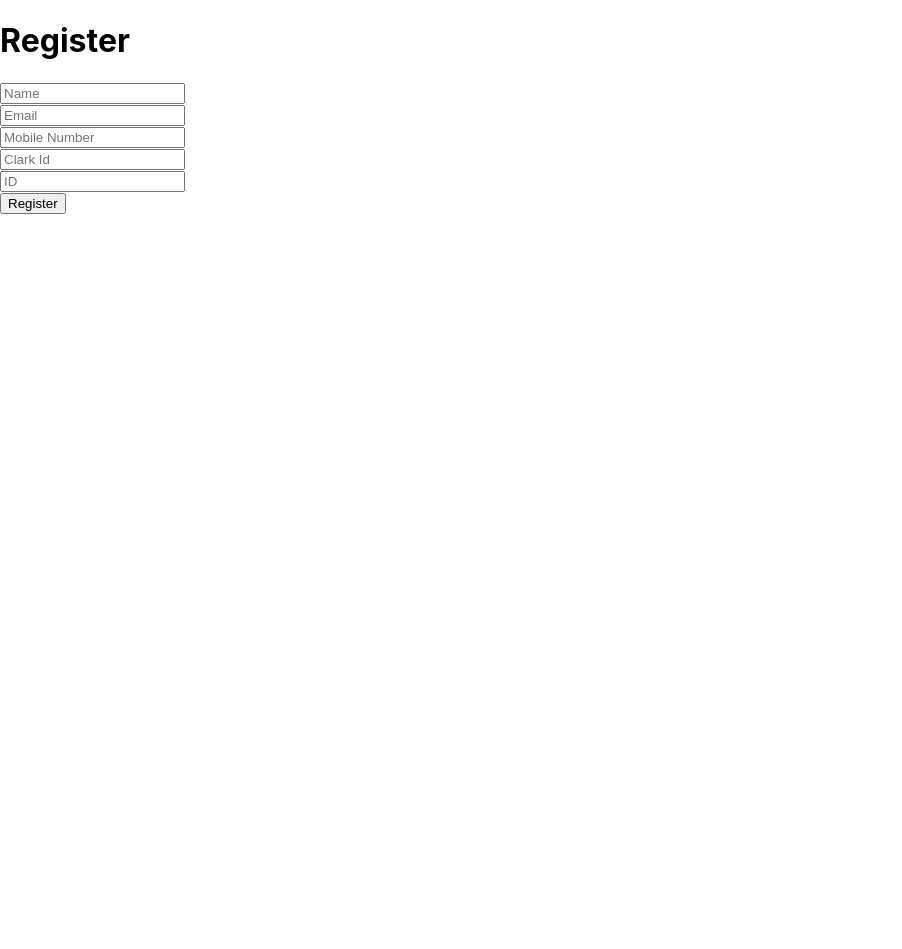
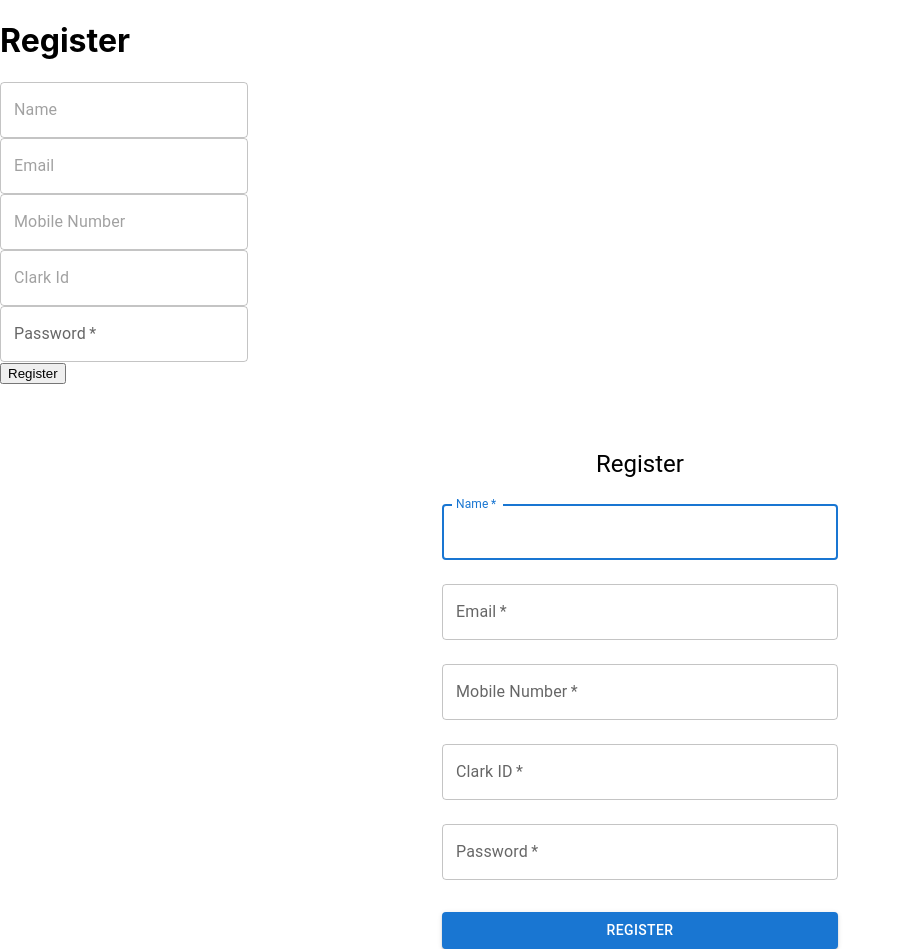
Before and after one commit to nayanakamerkar/clarkcafe, a React (Create React App) app in the folder frontend/: page /register in a window 1280 px wide. Shown: the whole page, without its empty margins (0-902 px from the left). Before the commit the page ends 800 px from the top, so only its background shows below. Built offline with nearby package versions, Linux system fonts and the light colour scheme.

Commit message:
yash changes

```diff
--- a/frontend/package.json
+++ b/frontend/package.json
@@ -5,6 +5,7 @@
   "dependencies": {
     "@emotion/react": "^11.11.1",
     "@emotion/styled": "^11.11.0",
+    "@mui/icons-material": "^5.14.14",
     "@mui/material": "^5.14.14",
     "@testing-library/jest-dom": "^5.17.0",
     "@testing-library/react": "^13.4.0",
@@ -14,9 +15,10 @@
     "react-dom": "^18.2.0",
     "react-router-dom": "^6.17.0",
     "react-scripts": "^5.0.1",
+    "react-toastify": "^9.1.3",
     "react-use-cart": "^1.13.0",
-    "react-toastify": "^9.1.3",
-    "web-vitals": "^2.1.4"
+    "web-vitals": "^2.1.4",
+    "yup": "^1.3.2"
   },
   "scripts": {
     "start": "react-scripts start",
--- a/frontend/src/components/AddProduct.js
+++ b/frontend/src/components/AddProduct.js
@@ -1,5 +1,5 @@
 // client/src/components/AddProduct.js
-import { ToastContainer, toast } from 'react-toastify';
+import { toast } from 'react-toastify';
 import 'react-toastify/dist/ReactToastify.css';
 import React, { useState, useEffect } from 'react';
 import axios from 'axios';
--- a/frontend/src/components/Cart.js
+++ b/frontend/src/components/Cart.js
@@ -1,24 +1,27 @@
-import React from 'react'
+import React from 'react';
+import { useCart } from 'react-use-cart';
 
 const Cart = () => {
 
     const {
         isEmpty,
-        totalUniqueItems,
+        totalItems,
         items,
         updateItemQuantity,
         removeItem,
     } = useCart();
 
+
     if (isEmpty) return <p>Your Cart is empty</p>
 
     return (
         <div>
-            <h1>Your Cart ({totalUniqueItems})</h1>
+            <h1>Your Cart ({totalItems})</h1>
             <ul>
+                {console.log(items)}
                 {items.map((item) => (
-                    <li key={item.id}>
-                        {item.quantity} x {item.name} &mdash;
+                    < li key={item.id} >
+                        {item.quantity} x {item.name} & mdash;
                         <button
                             onClick={() => updateItemQuantity(item.id, item.quantity - 1)}
                         >
@@ -33,7 +36,7 @@ const Cart = () => {
                     </li>
                 ))}
             </ul>
-        </div>
+        </div >
     )
 }
 
--- /dev/null
+++ b/frontend/src/components/CategoryList.js
@@ -0,0 +1,29 @@
+import React from 'react';
+import { Grid, Paper, Typography, Box } from '@mui/material';
+
+const categories = [
+    { name: 'Beverages', imageUrl: 'path_to_image_1.jpg' },
+    { name: 'Snacks', imageUrl: 'path_to_image_2.jpg' },
+    // Add more categories as needed
+];
+
+const CategoryItem = ({ name, imageUrl }) => (
+    <Grid item xs={12} sm={6} md={4} lg={3}>
+        <Paper elevation={3}>
+            <Box style={{ backgroundImage: `url(${imageUrl})`, height: '200px', backgroundSize: 'cover' }} />
+            <Typography variant="h6" align="center">
+                {name}
+            </Typography>
+        </Paper>
+    </Grid>
+);
+
+const CategoryList = () => (
+    <Grid container spacing={3}>
+        {categories.map((category) => (
+            <CategoryItem key={category.name} {...category} />
+        ))}
+    </Grid>
+);
+
+export default CategoryList;
--- /dev/null
+++ b/frontend/src/components/HeroBanner.js
@@ -0,0 +1,32 @@
+import React from 'react';
+import { Box, Typography, Button } from '@mui/material';
+import styled from '@emotion/styled';
+
+const BannerContainer = styled(Box)({
+    height: '400px',
+    backgroundColor: 'red',
+    backgroundImage: 'url(YOUR_IMAGE_URL_HERE)', // Replace with your image URL
+    backgroundSize: 'cover',
+    backgroundPosition: 'center',
+    display: 'flex',
+    flexDirection: 'column',
+    justifyContent: 'center',
+    alignItems: 'center',
+    color: '#fff',
+});
+
+const HeroBanner = () => (
+    <BannerContainer>
+        <Typography variant="h2" gutterBottom>
+            Welcome to Clark Cafe
+        </Typography>
+        <Typography variant="h6" gutterBottom>
+            Get You food ready before you.
+        </Typography>
+        <Button variant="contained" color="secondary">
+            Shop Now
+        </Button>
+    </BannerContainer>
+);
+
+export default HeroBanner;
--- a/frontend/src/components/MainPage.js
+++ b/frontend/src/components/MainPage.js
@@ -3,23 +3,64 @@ import React from 'react';
 import Navbar from './Navbar';
 import ProductCard from './ProductCard';
 import Cart from './Cart';
+import { CartProvider } from 'react-use-cart';
+import Grid from '@mui/material/Grid';
+import { Container } from '@mui/material';
+import HeroBanner from './HeroBanner';
+import CategoryList from './CategoryList';
 
-const product = {
+const productList = [
+  {
+    id: "an",
     productName: 'Pepsi',
     productImage: 'path/to/image.jpg',
     tags: ['Tag1', 'Tag2', 'Tag3'],
     progress1: 80,
     progress2: 30,
     progress3: 80,
-};
+    price: 90
+  },
+  {
+    id: "ana",
+    productName: 'Pepsi2',
+    productImage: 'path/to/image.jpg',
+    tags: ['Tag1', 'Tag2', 'Tag3'],
+    progress1: 80,
+    progress2: 30,
+    progress3: 80,
+    price: 30
+  },
+
+]
+
 
 const MainPage = () => {
   return (
     <div>
       <Navbar />
-      <h1>Welcome to Clark Cafe</h1>
+      <HeroBanner />
+      <Container>
+        <CategoryList />
+      </Container>
+      <CartProvider>
+        <Grid container spacing={2}>
+          <Grid item xs={8}>
+            <Container maxWidth="lg">
+              <Grid container spacing={{ xs: 2, md: 3 }} columns={{ xs: 4, sm: 8, md: 12 }}>
+                {productList.map(product =>
+                  <Grid item xs={2} sm={4} md={4} key={product.id}>
                     <ProductCard product={product} />
+                  </Grid>
+                )}
+              </Grid>
+            </Container>
+          </Grid>
+          <Grid item xs={4}>
             <Cart></Cart>
+          </Grid>
+        </Grid>
+      </CartProvider>
+
     </div>
   );
 };
--- a/frontend/src/components/Navbar.js
+++ b/frontend/src/components/Navbar.js
@@ -2,6 +2,7 @@
 import React from 'react';
 import { Link } from 'react-router-dom';
 import './Navbar.css';
+import ShoppingCartIcon from '@mui/icons-material/ShoppingCart';
 
 function Navbar() {
   return (
@@ -14,8 +15,8 @@ function Navbar() {
       </div>
 
       <div className="navbar-icons">
-        <span>👤 Sign in</span>
-        <span>🛒</span>
+        <button>Sign in</button>
+        <ShoppingCartIcon>Cart</ShoppingCartIcon>
       </div>
     </div>
   );
--- a/frontend/src/components/ProductCard.js
+++ b/frontend/src/components/ProductCard.js
@@ -6,8 +6,9 @@ import './ProductCard.css'
 function ProductCard({ product }) {
     const [quantity, setQuantity] = useState(1);
     const { addItem } = useCart();
+
     return (
-        <div className="product-card">
+        <div className="product-card" key={product.id}>
             <h2>{product.productName}</h2>
             <img src={product.productImage} alt={product.productName} width="200" />
             <div className="tags">
--- a/frontend/src/components/Register.js
+++ b/frontend/src/components/Register.js
@@ -4,7 +4,13 @@ import { useNavigate } from 'react-router-dom';
 import { toast } from 'react-toastify';
 import 'react-toastify/dist/ReactToastify.css';
 import axios from 'axios';
-
+import {
+  Button,
+  Container,
+  TextField,
+  Typography,
+  Box,
+} from '@mui/material';
 
 function Register() {
   const navigate = useNavigate();
@@ -34,10 +40,18 @@ function Register() {
 
   return (
     <div>
+      <Box
+        component="form"
+        sx={{
+          '& .MuiTextField-root': { m: 1, width: '25ch' },
+        }}
+        noValidate
+        autoComplete="off"
+      />
       <h1>Register</h1>
       <form onSubmit={onSubmit}>
         <div>
-          <input
+          <TextField
             type="text"
             placeholder="Name"
             name="name"
@@ -47,7 +61,7 @@ function Register() {
           />
         </div>
         <div>
-          <input
+          <TextField
             type="email"
             placeholder="Email"
             name="email"
@@ -57,7 +71,7 @@ function Register() {
           />
         </div>
         <div>
-          <input
+          <TextField
             type="text"
             placeholder="Mobile Number"
             name="mobileNumber"
@@ -67,7 +81,7 @@ function Register() {
           />
         </div>
         <div>
-          <input
+          <TextField
             type="text"
             placeholder="Clark Id"
             name="clarkId"
@@ -77,19 +91,101 @@ function Register() {
           />
         </div>
         <div>
-          <input
+          <TextField
             type="password"
-            placeholder="ID"
             name="password"
             value={password}
             onChange={onChange}
             required
+            id="outlined-password-input"
+            label="Password"
+
+            autoComplete="current-password"
           />
         </div>
         <div>
           <button type="submit">Register</button>
         </div>
       </form>
+      <Container maxWidth="xs">
+        <Box
+          sx={{
+            display: 'flex',
+            flexDirection: 'column',
+            alignItems: 'center',
+            mt: 8,
+          }}
+        >
+          <Typography variant="h5" gutterBottom>
+            Register
+          </Typography>
+
+          <form noValidate sx={{ width: '100%', mt: 2 }}>
+            <TextField
+              variant="outlined"
+              margin="normal"
+              required
+              fullWidth
+              id="name"
+              label="Name"
+              autoFocus
+              type="text"
+              placeholder="Name"
+              name="name"
+              value={name}
+              onChange={onChange}
+            />
+
+            <TextField
+              variant="outlined"
+              margin="normal"
+              required
+              fullWidth
+              id="email"
+              label="Email"
+              type="email"
+            />
+
+            <TextField
+              variant="outlined"
+              margin="normal"
+              required
+              fullWidth
+              id="mobileNumber"
+              label="Mobile Number"
+            />
+
+            <TextField
+              variant="outlined"
+              margin="normal"
+              required
+              fullWidth
+              id="clarkId"
+              label="Clark ID"
+            />
+
+            <TextField
+              variant="outlined"
+              margin="normal"
+              required
+              fullWidth
+              id="password"
+              label="Password"
+              type="password"
+            />
+
+            <Button
+              type="submit"
+              fullWidth
+              variant="contained"
+              color="primary"
+              sx={{ mt: 3 }}
+            >
+              Register
+            </Button>
+          </form>
+        </Box>
+      </Container>
     </div>
   );
 }
```
Also changed, not shown: 1 other file (tests, documents, lock files or other folders). Lines whose indentation alone changed are shown as unchanged.
